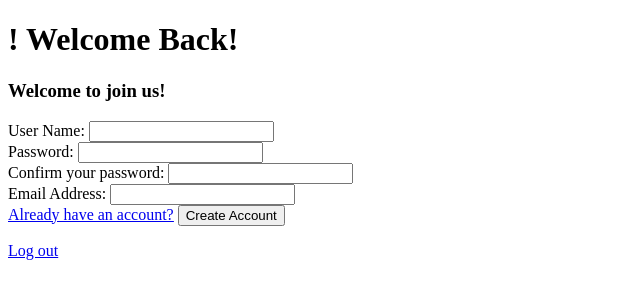
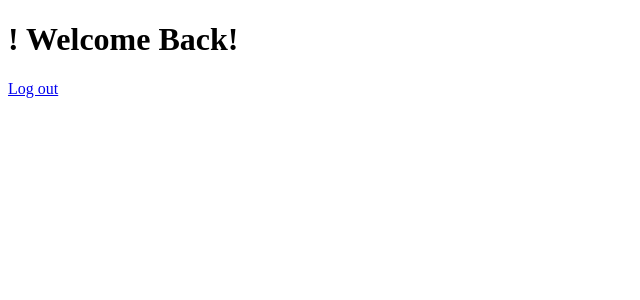
Before and after one commit to cmpt375-2021fall/client-project-crayon_project, a Django app: template crayonApp/templates/crayonApp/index.html in a window 1280 px wide. Shown: the top 300 px of the page, without its empty margins (0-640 px from the left). Run offline with Django 3.2, Linux system fonts and the light colour scheme; the template is opened without the code that fills it: values that come from a table or form of the project are taken from there, others are empty.

```diff
--- a/crayonApp/forms.py
+++ b/crayonApp/forms.py
@@ -20,7 +20,7 @@ class RoomForm(forms.Form):
 class FileUploadModelForm(forms.ModelForm):
     class Meta:
         model = File
-        fields = ('file',)
+        fields = ('file', 'user_id')
 
         widgets = {
             'file': forms.ClearableFileInput(attrs={'class': 'form-control'}),
--- a/crayonApp/templates/crayonApp/index.html
+++ b/crayonApp/templates/crayonApp/index.html
@@ -6,44 +6,6 @@
 </head>
 <body>
 <h1>{{ request.session.user_name }}! Welcome Back!</h1>
-<div class="container">
-            <div class="col">
-                <form class="form-register" action="/register/" method="post">
-
-                    {% if register_form.captcha.errors %}
-                        <div class="alert alert-warning">{{ register_form.captcha.errors }}</div>
-                    {% elif message %}
-                        <div class="alert alert-warning">{{ message }}</div>
-                    {% endif %}
-
-                  {% csrf_token %}
-                  <h3 class="text-center">Welcome to join us!</h3>
-
-                  <div class="form-group">
-                      {{ register_form.username.label_tag }}
-                      {{ register_form.username}}
-                  </div>
-                  <div class="form-group">
-                      {{ register_form.password1.label_tag }}
-                      {{ register_form.password1 }}
-                  </div>
-                  <div class="form-group">
-                      {{ register_form.password2.label_tag }}
-                      {{ register_form.password2 }}
-                  </div>
-                  <div class="form-group">
-                      {{ register_form.email.label_tag }}
-                      {{ register_form.email }}
-                  </div>
-                  <div>
-                      <a href="../login"  ><ins>Already have an account?</ins></a>
-                      <button type="submit" class="btn btn-primary float-right">Create Account</button>
-                  </div>
-                </form>
-            </div>
-    </div> <!-- /container -->
-
-
 <p>
     <a href="/logout/">Log out</a>
 </p>
```
Also changed, not shown: crayonApp/views.py (+17 -1 lines), crayonApp/migrations/0007_auto_20211111_1337.py (added), crayonApp/migrations/0008_file_room_id.py (added), db.sqlite3, 1 other file.
